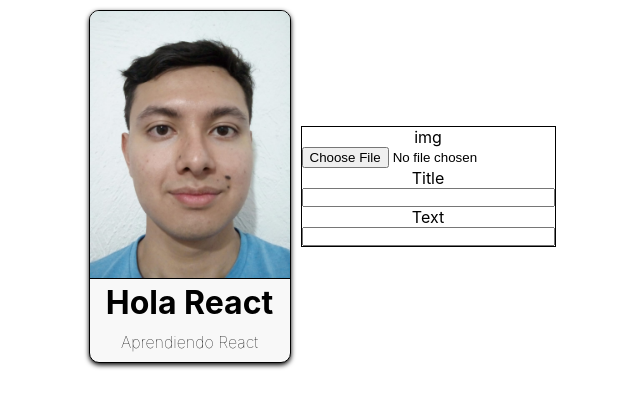
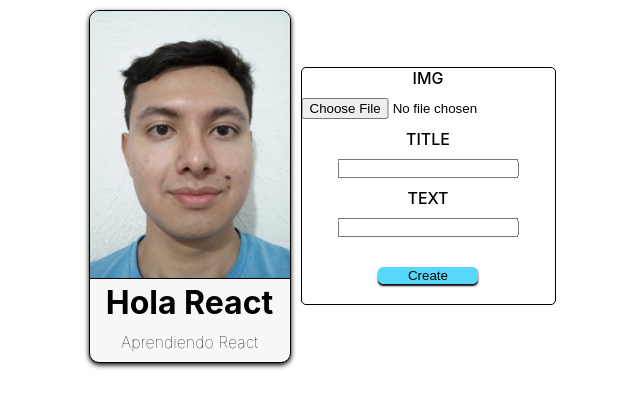
Before and after one commit to Wichosu/card-generator, a React (Create React App) app: page / in a window 1280 px wide. Shown: the top 408 px of the page, without its empty margins (323-963 px from the left). Built offline with nearby package versions, Linux system fonts and the light colour scheme.

Commit message:
missing more styles on form

```diff
--- a/src/components/FormCard.jsx
+++ b/src/components/FormCard.jsx
@@ -3,13 +3,18 @@
 
 function FormCard(){
   return(
-        <form className='Form-container'>
-            <label> img</label>
-            <input type='file' name="" id="" />
+    <form className='form-container'>
+      <label for='image_upload'>img</label>
+      <input
+        type='file'
+        name='image_upload'
+        id='image_upload'
+        accept='.jpg, .jpeg, .png' />
       <label>Title</label>
       <input type='text' />
       <label>Text</label>
       <input type='text' />
+      <button type="submit">Create</button>
     </form>
   );
 }
--- a/src/styles/FormCard.css
+++ b/src/styles/FormCard.css
@@ -1,10 +1,28 @@
-.Form-container{
-    width: fit-content;
-    border: 1px solid black;
-    display: grid;
-    text-align: center;
+.form-container{
+  width: fit-content;
+  border: 1px solid black;
+  border-radius: 5px;
+  display: grid;
+  text-align: center;
 }
 
 input{
+  width: min-content;
+  margin: 10px 50%;
+  transform: translateX(-50%);
+}
 
+label{
+  font-weight: 500;
+  text-transform: uppercase;
 }
+
+button{
+  width: 100px;
+  margin: 20px 50%;
+  transform: translateX(-50%);
+  background-color: #57d8fb;
+  border: 1px solid #57d8fb;
+  border-radius: 5px;
+  box-shadow: 0px 2px 2px black;
+}
```
Lines whose indentation alone changed are shown as unchanged.
